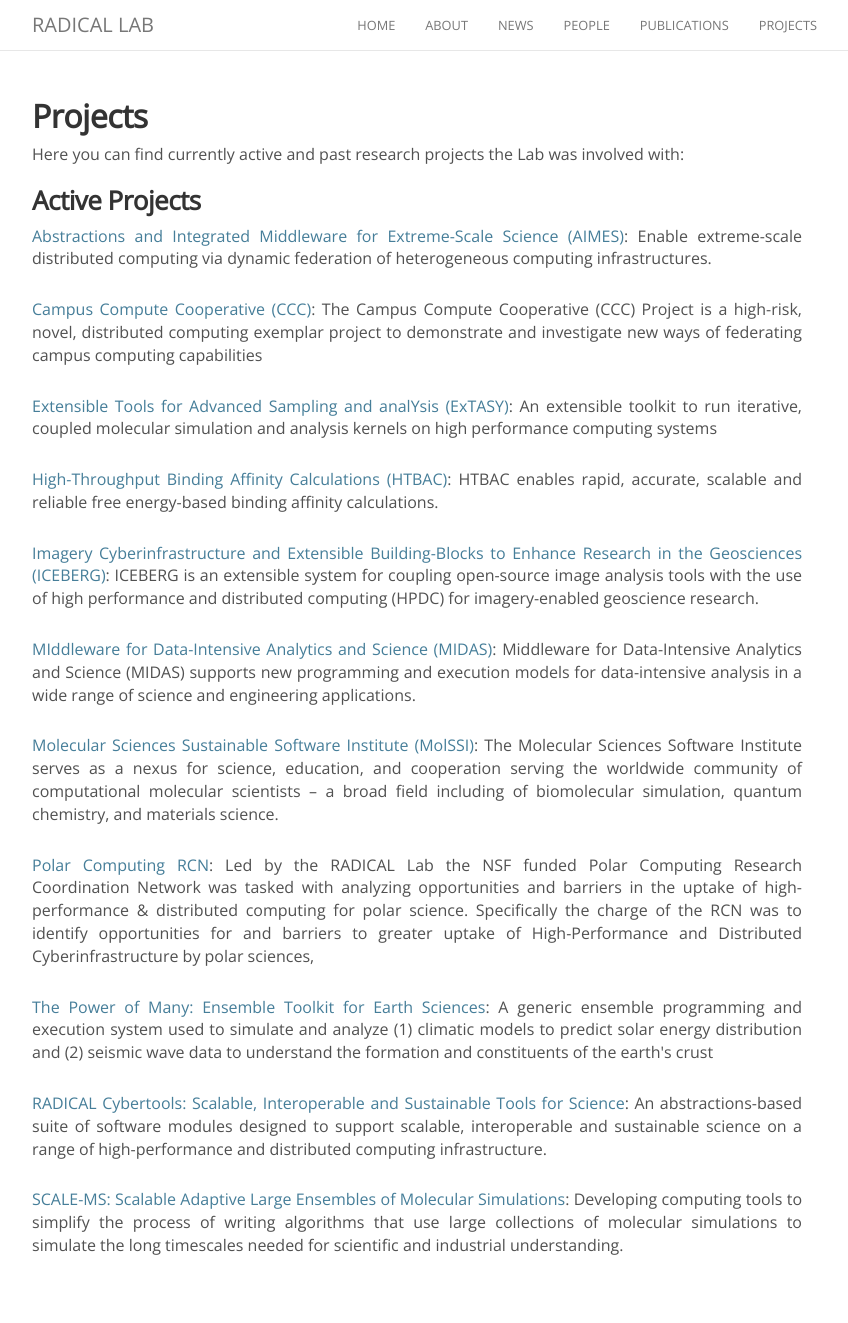
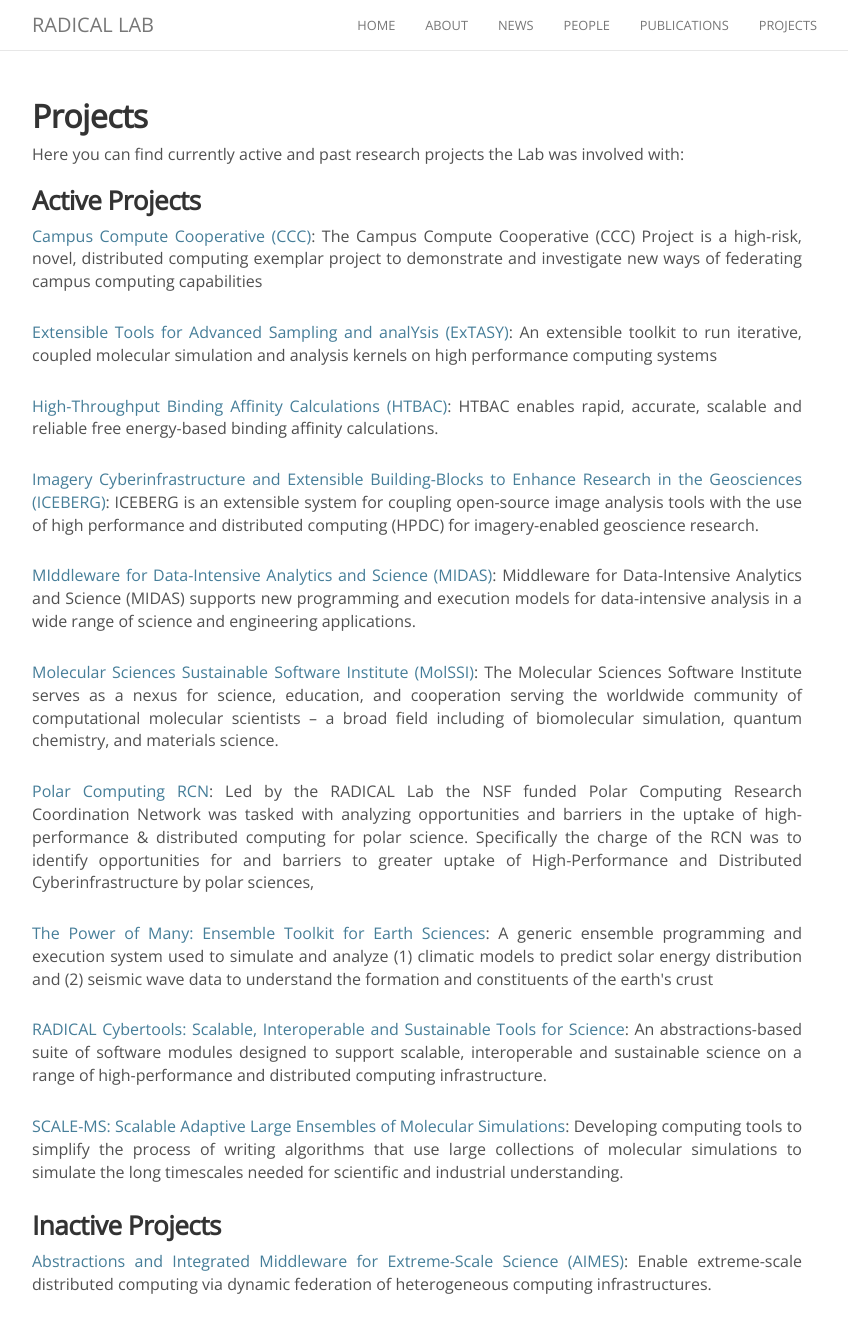
Before and after one commit to seymaguleryuz/radical-group.github.io, a Jekyll site: the page built from projects.md, in a window 1280 px wide and 1323 px high. Shown: the whole window, without its empty margins (223-1071 px from the left). Built offline with Jekyll 4.4.1, drawn with Linux system fonts in a browser that asks for light colours; nearby versions of some CDN libraries.

Commit message:
Changing `contains` to `equal`

```diff
--- a/projects.md
+++ b/projects.md
@@ -2,7 +2,7 @@
 title: Projects
 permalink: /projects/
 ---
-{% assign proj_array = "active|past" |split: "|" %}
+{% assign proj_array = "active|inactive" |split: "|" %}
 
 ## Projects
 
@@ -13,13 +13,13 @@
  {% if item == 'active' %}
 <h3>Active Projects</h3>
  {% elsif item == 'inactive' %}
-<h3>Past Projects</h3>
+<h3>Inactive Projects</h3>
 {% endif %}
 </div>
 
 <div class="content list projects">
   {% for post in site.projects %}
-     {% if post.status contains item %}
+     {% if post.status == item %}
      <div class="list-item-projects">
       <p align="justify" class="list-post-title">
             <a href="{{ site.baseurl }}{{ post.url }}">{{ post.title }}</a>: {{ post.abstract }}<br>{{ post.grant_number }}<br>
```
